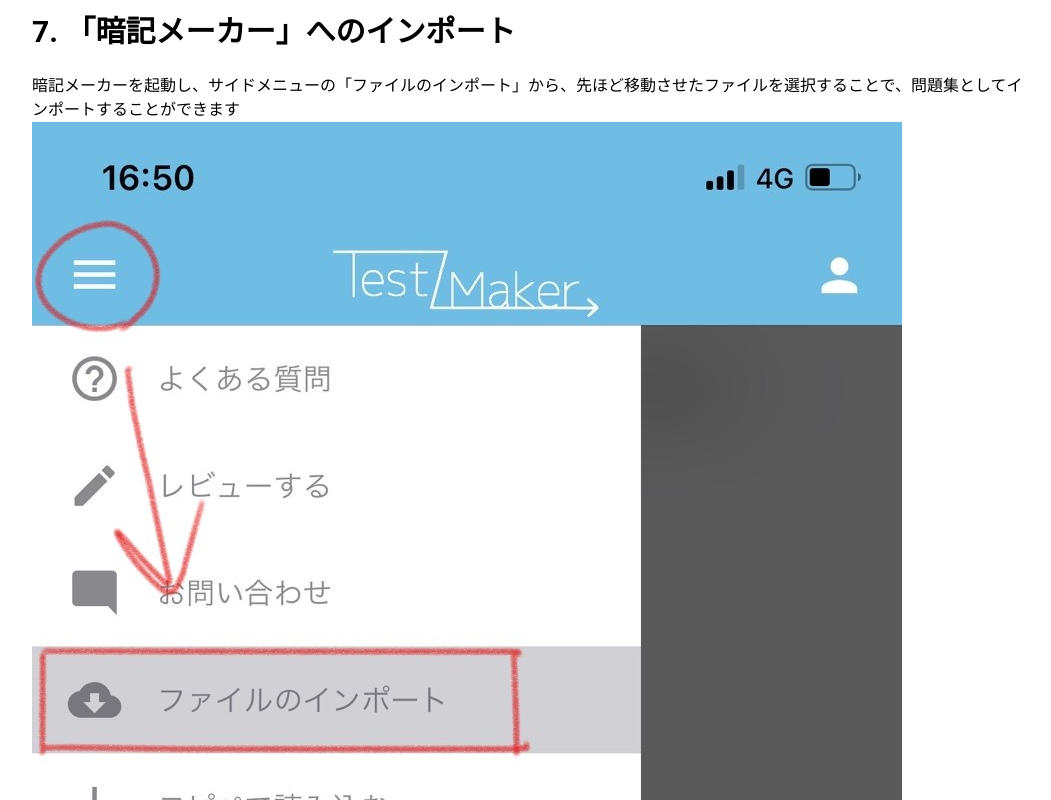
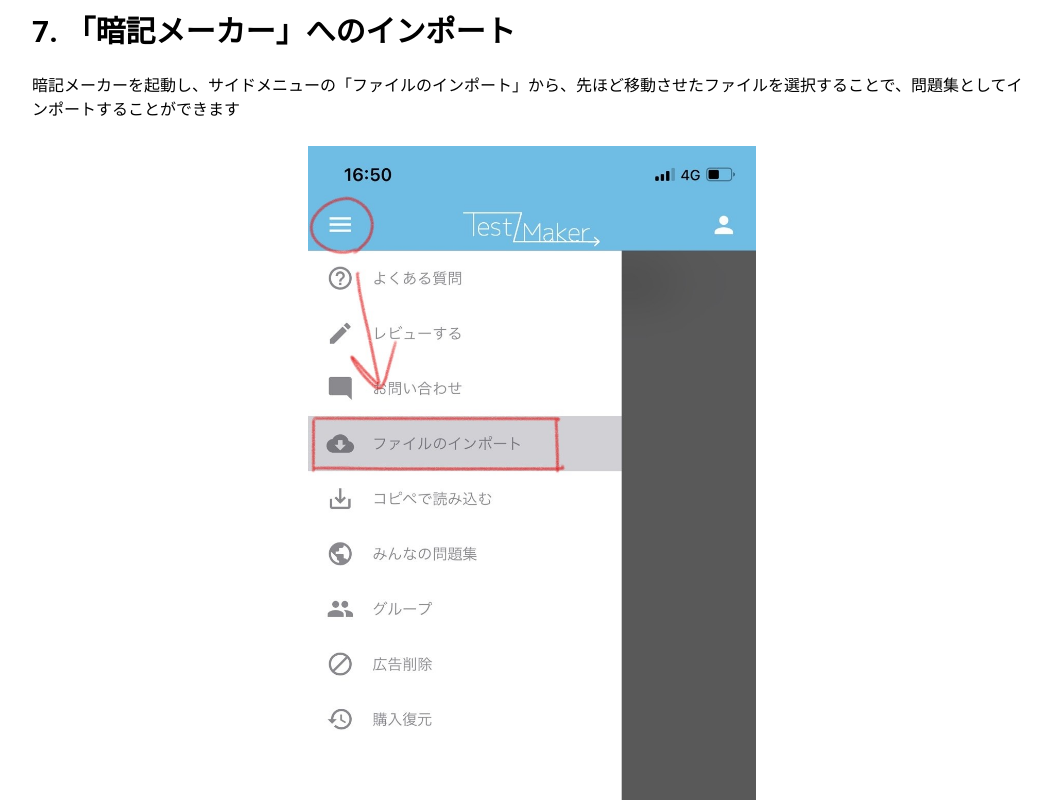
Before and after one commit to banira0428/testmaker-web-v2, a Next.js app: page /howto/edit_csv in a window 1280 px wide. Shown: the part 4060-4860 px from the top of the page, without its empty margins (108-1159 px from the left). Built offline with nearby package versions, Linux system fonts and the light colour scheme.

Commit message:
画像の大きさなおした

```diff
--- a/pages/howto/edit_csv.tsx
+++ b/pages/howto/edit_csv.tsx
@@ -43,7 +43,9 @@ export default function EditCSV() {
 
           <h3 className="text-3xl md:text-3xl font-bold mr-auto ml-0 mt-6">7. 「暗記メーカー」へのインポート</h3>
           <p className="mt-6">暗記メーカーを起動し、サイドメニューの「ファイルのインポート」から、先ほど移動させたファイルを選択することで、問題集としてインポートすることができます</p>
-          <img src="/img/Inkededit_csv7-1_LI.jpg"/>
+          <div className="text-center">
+          <img className="mt-6 w-2/3 max-w-md mx-auto" src="/img/Inkededit_csv7-1_LI.jpg"/></div>
+
 
 
 
```
